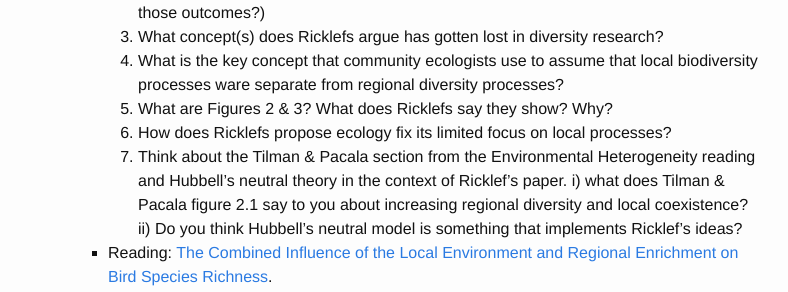
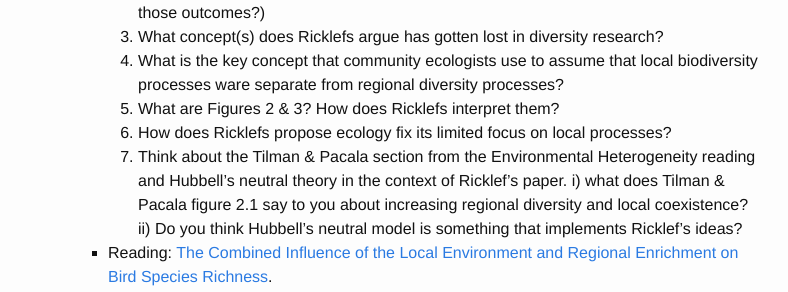
Before and after one commit to skmorgane/biodiversity-course, a Jekyll site: the page built from schedule.md, in a window 1280 px wide and 900 px high, scrolled down 7565 px. Shown: the part 160-452 px from the top of the window, without its empty margins (252-1040 px from the left). Built offline with Jekyll 4.4.1, drawn with Linux system fonts in a browser that asks for light colours.

Commit message:
Fix Ricklefs question

```diff
--- a/schedule.md
+++ b/schedule.md
@@ -229,7 +229,7 @@ Tuesdays are often a split between class activity and discussion, thus there are
             2. Ricklefs proposes that local deterministic processes make common predictions: "i) community convergence, ii) resistence of the community to invasion, and iii) independence of local and regional diversity." Explain why these are the expectastions from local processes (i.e. what are the mechanisms/processes that would result in those outcomes?)
             3. What concept(s) does Ricklefs argue has gotten lost in diversity research?
             4. What is the key concept that community ecologists use to assume that local biodiversity processes ware separate from regional diversity processes?
-            5. What are Figures 2 & 3? What does Ricklefs say they show? Why?
+            5. What are Figures 2 & 3? How does Ricklefs interpret them?
             6. How does Ricklefs propose ecology fix its limited focus on local processes?
             7. Think about the Tilman & Pacala section from the Environmental Heterogeneity reading and Hubbell's neutral theory in the context of Ricklef's paper. i) what does Tilman & Pacala figure 2.1 say to you about increasing regional diversity and local coexistence? ii) Do you think Hubbell's neutral model is something that implements Ricklef's ideas?
          * Reading: [The Combined Influence of the Local Environment and Regional Enrichment on Bird Species Richness](https://doi.org/10.1086/649578).
```
